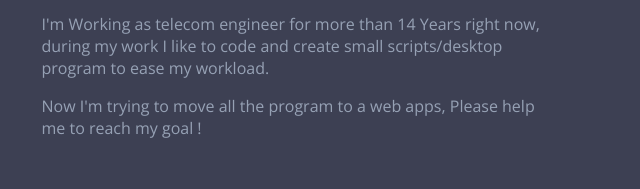
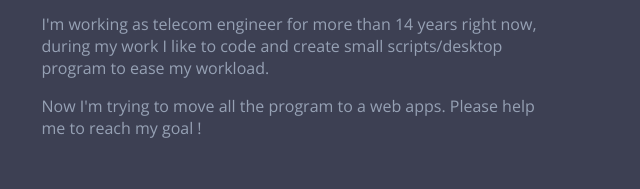
Before and after one commit to endang-ismaya/endang-ismaya.github.io, a plain HTML site: page index.html in a window 1280 px wide. Shown: the part 255-444 px from the top of the page, 491-1131 px from the left. Drawn offline with nearby package versions, Linux system fonts and the light colour scheme.

Commit message:
lower working and years

```diff
--- a/index.html
+++ b/index.html
@@ -14,8 +14,8 @@
 			<img class="profile-img col-narrow" src="image/2017-04-30_23h09_26.png" alt="Endang Ismaya">
 			<div class="col-wide">
 				<h1>Hi there, I'm Endang Ismaya</h1>
-                <p>I'm Working as telecom engineer for more than 14 Years right now, during my work I like to code and create small scripts/desktop program to ease my workload.</p>
-                <p>Now I'm trying to move all the program to a web apps, Please help me to reach my goal !</p>
+                <p>I'm working as telecom engineer for more than 14 years right now, during my work I like to code and create small scripts/desktop program to ease my workload.</p>
+                <p>Now I'm trying to move all the program to a web apps. Please help me to reach my goal !</p>
 			</div>
 		</div>
 	</header>
```
